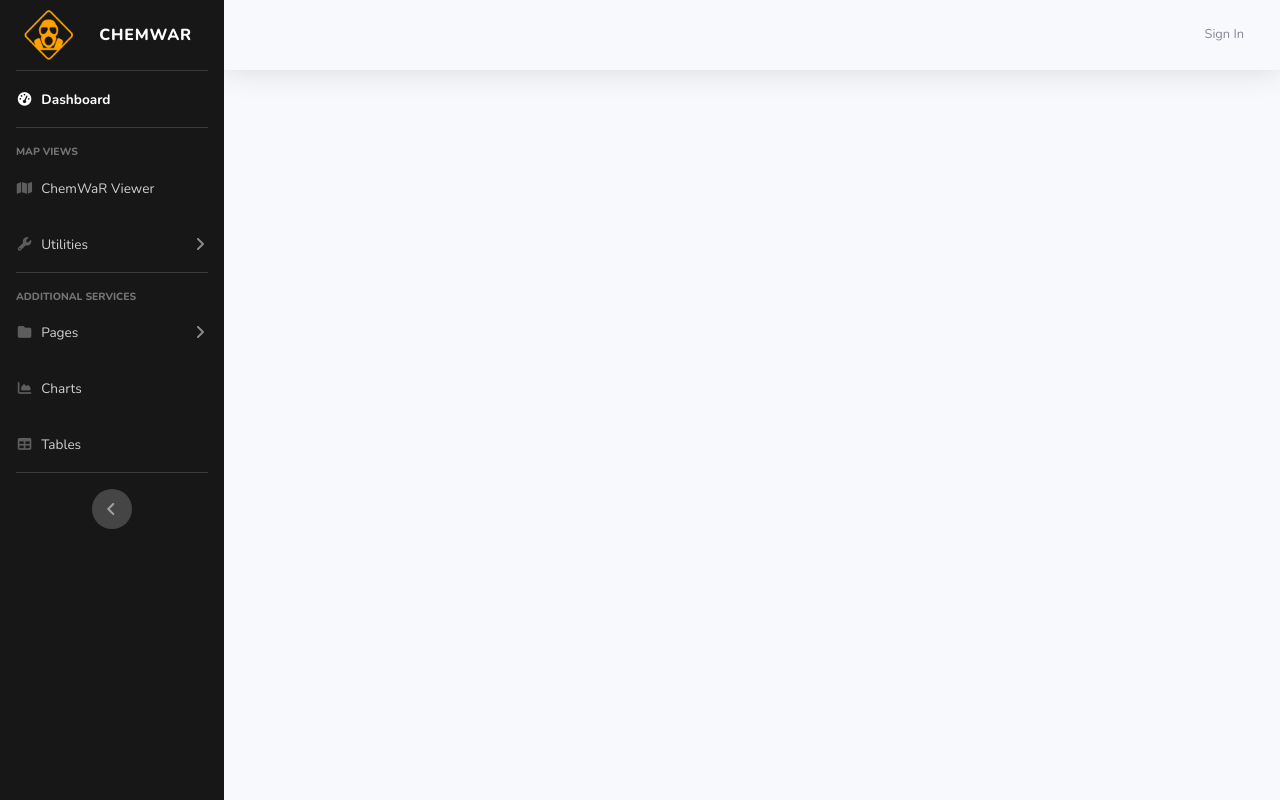
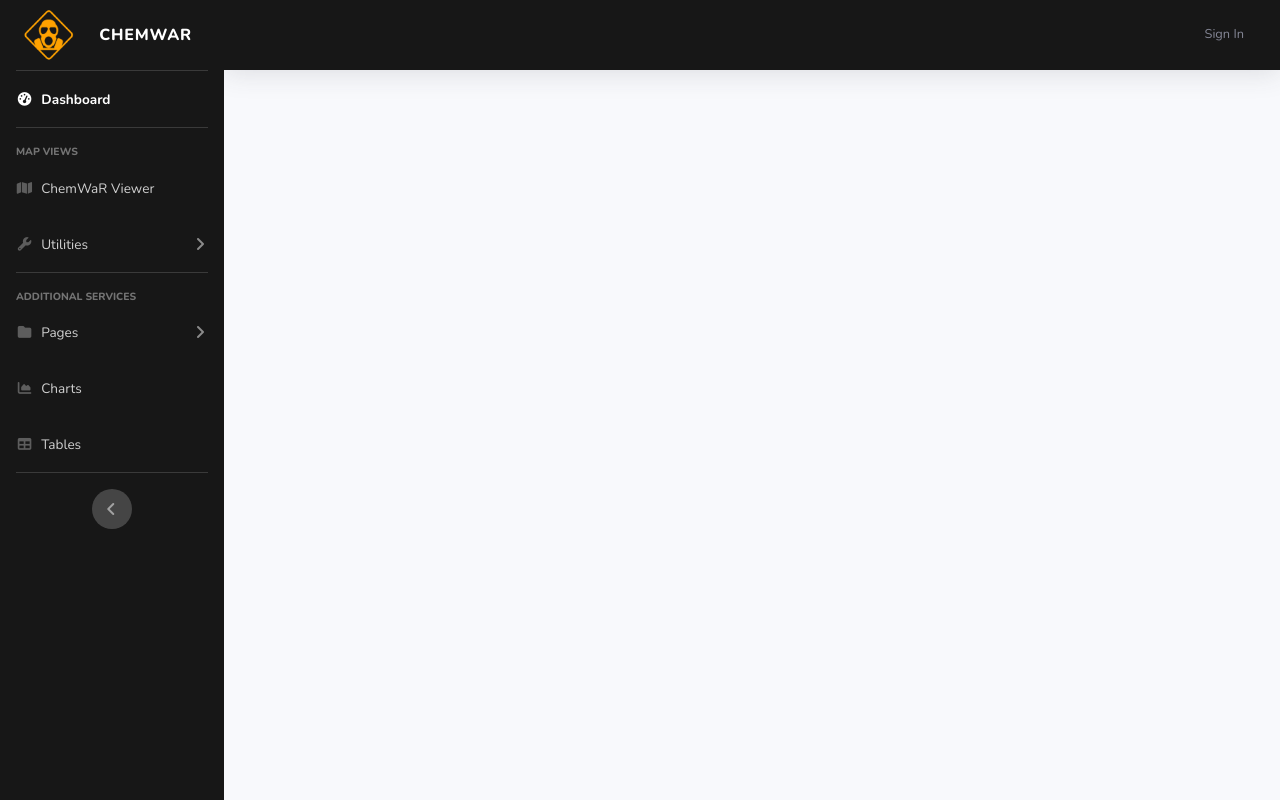
Before and after one commit to Natte2110/chemwar, a Flask app: template chemwar/templates/base.html in a window 1280 px wide. Run offline with Flask 3, Linux system fonts and the light colour scheme; the template is opened without the code that fills it, so the values that code supplies are empty; some libraries are stand-ins or nearby versions.

Commit message:
style: Change colour and box shadow of topbar

```diff
--- a/chemwar/static/css/custom-style.css
+++ b/chemwar/static/css/custom-style.css
@@ -43,6 +43,11 @@ main {
   background-color: var(--base-color);
   /* background-image: linear-gradient(180deg, #666562 10%, #363534 100%); */
   background-size: cover;
+}
+
+.bg-topbar {
+  box-shadow: inset 10px 0px 160px -57px rgb(31 30 30);
+  background-color: var(--base-color);
 }
 
 .sign-in-container {
```
